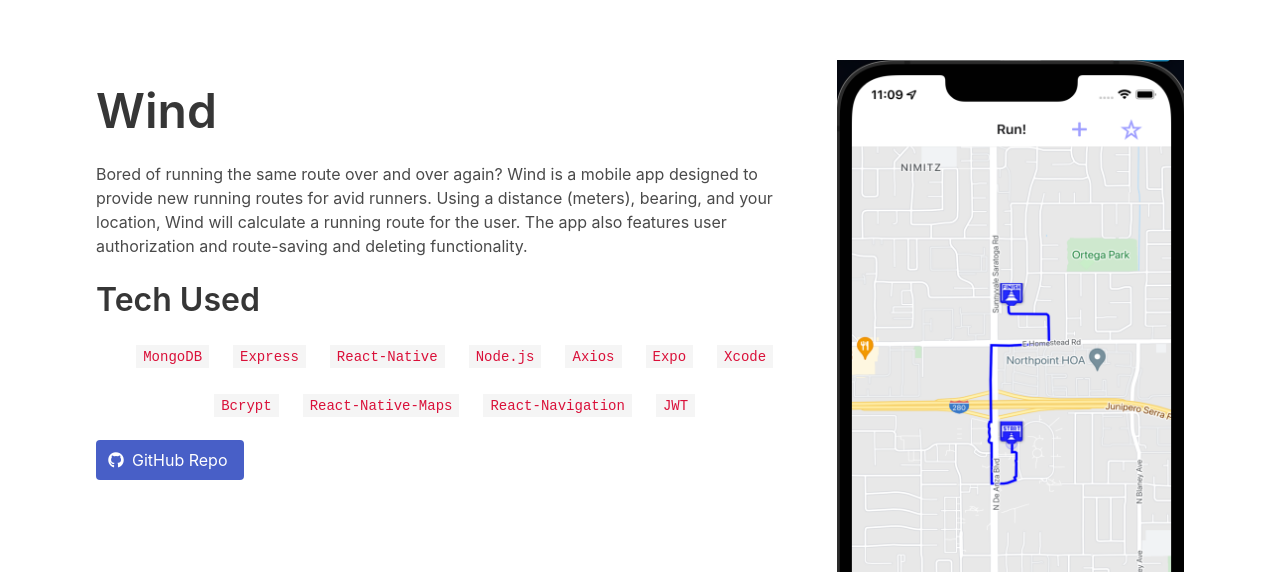
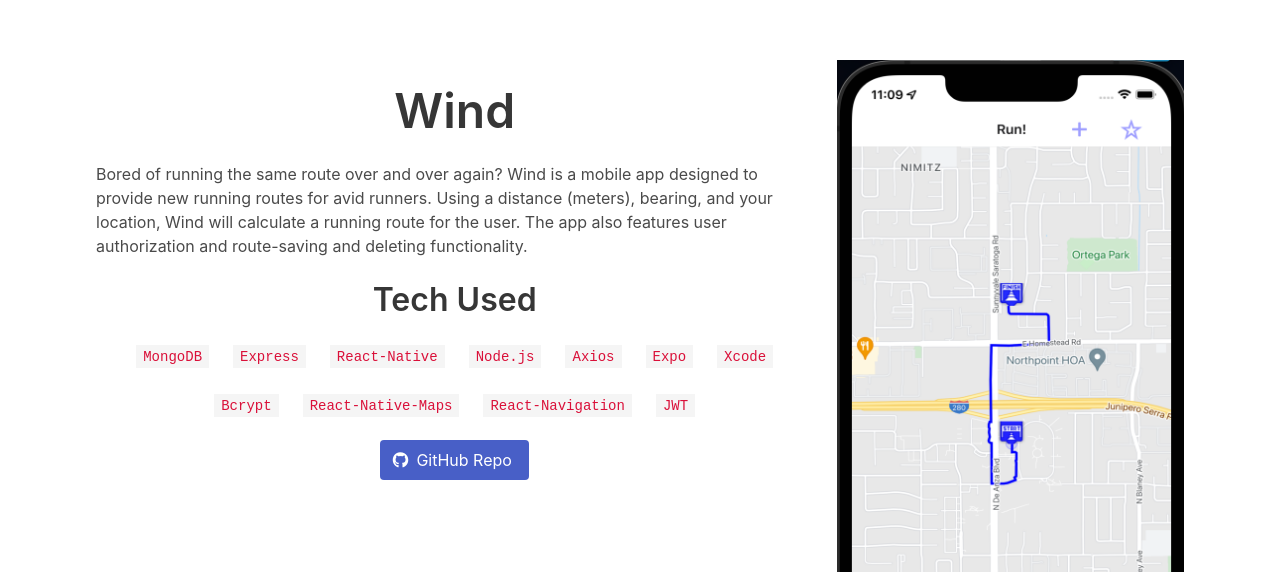
Before and after one commit to SKieronski/Portfolio, a React (Create React App) app: page / in a window 1280 px wide. Shown: the part 228-800 px from the top of the page. Built offline with nearby package versions, Linux system fonts and the light colour scheme.

Commit message:
Layout of project is done! All elements that need to be centered are centered.

```diff
--- a/src/App.css
+++ b/src/App.css
@@ -20,9 +20,10 @@
   display: inline;
 } */
 
-/* #IphoneImageContainer {
-  width: 25%;
-} */
+#IphoneImageContainer {
+  margin-left: auto;
+  margin-right: auto;
+}
 
 @media screen and (min-width: 769px) and (max-width: 1024px){
   /* #IphoneImageContainer {
@@ -38,12 +39,21 @@
 }
 
 #GitHubButton {
-  /* display: inline; */
-  /* position: relative; */
-  /* transform: translateY(-50%); */
-  /* left: 40%; */
+  /* display: inline;  */
+  /* position: absolute;
+  transform: translateX(-50%); */
+  /* left: 43%; */
+  /* text-align: center; */
 }
 
 .TechItem {
   font-weight: bold;
 }
+
+#CenterText {
+  text-align: center;
+}
+
+#TitleSubText {
+  text-align: left;
+}
--- a/src/App.js
+++ b/src/App.js
@@ -12,12 +12,12 @@
   <div className="App">
     <section class="section is-large" id="ProjectSection">
       <div class="container">
-        <div class="columns is-centered">
-          <div class="column">
+        <div class="columns">
+          <div class="column" id="CenterText">
             <div class="block" />
             <p class="title is-1">Wind</p>
             <div class="content">
-              <p>
+              <p id="TitleSubText">
                 Bored of running the same route over and over again?
                 Wind is a mobile app designed to provide new running routes for avid runners.
                 Using a distance (meters), bearing, and your location, Wind will calculate a running route for the user.
@@ -37,7 +37,7 @@
                 )
               })}
             </div>
-            <a class="button is-link is-responsive" id="GitHubButton">
+            <a class="button is-link is-responsive" id="GitHubButton" href="https://github.com/SKieronski/Wind">
               <span class="icon">
                 <i class="fab fa-github"/>
               </span>
@@ -45,7 +45,7 @@
             </a>
 
           </div>
-          <div class="column is-narrow is-one-fifth-fullhd is-one-third-desktop is" id="IphoneImageContainer">
+          <div class="column is-narrow is-one-fifth-fullhd is-one-third-desktop is-two-thirds-mobile" id="IphoneImageContainer">
             <figure class="image is-1by2">
               <img alt="Wind Create Screen" src="images/Wind/CreateScreen.png" />
             </figure>
```
